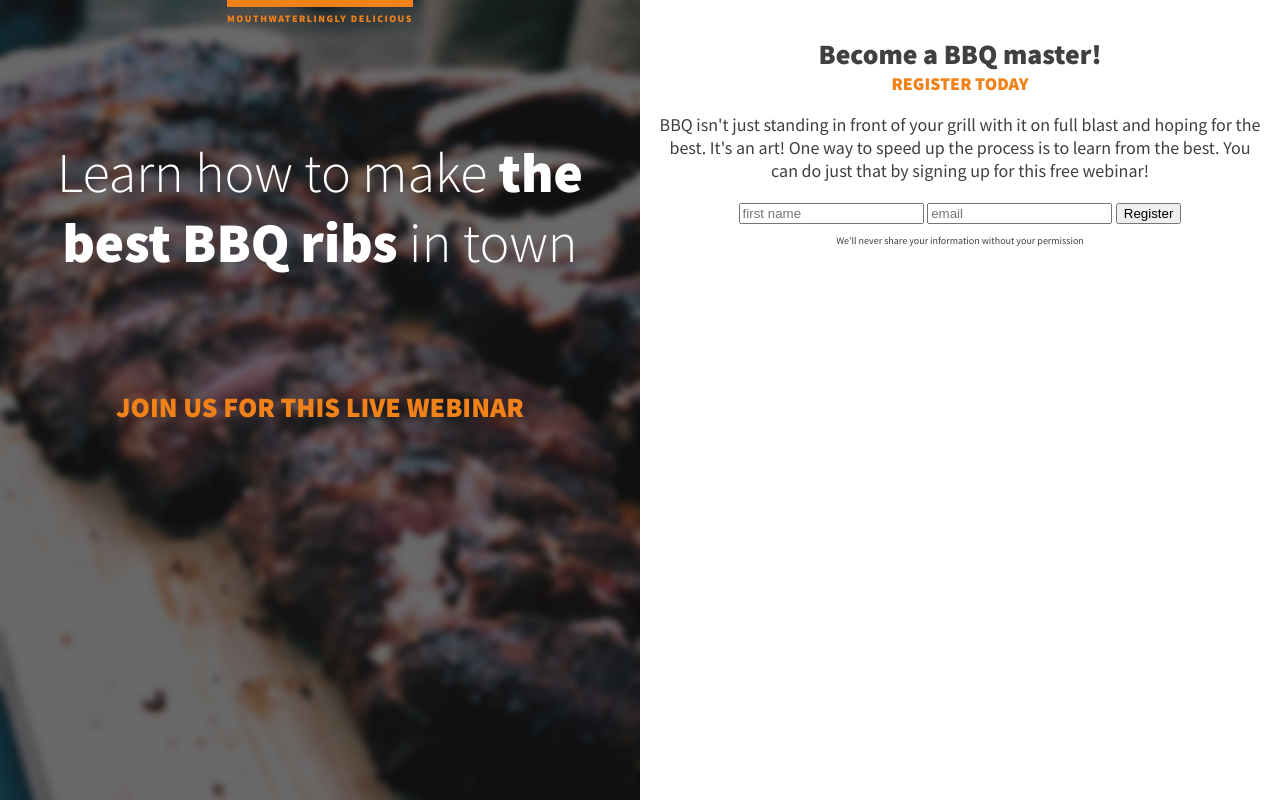
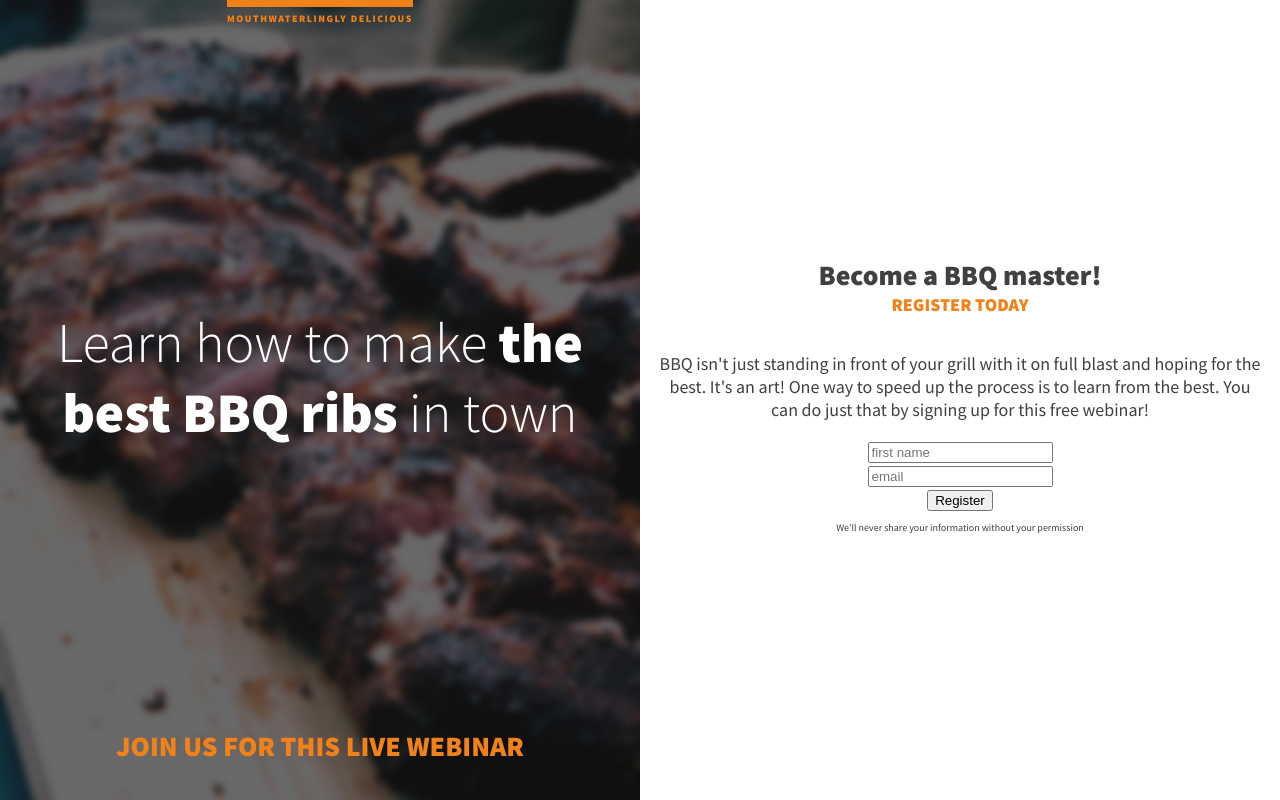
Before and after one commit to klezi10/new-landing-page, a plain HTML site: page index.html in a window 1280 px wide. Drawn offline with Linux system fonts and the light colour scheme.

Commit message:
changed some spacing on both sides of the container

```diff
--- a/style.css
+++ b/style.css
@@ -14,7 +14,7 @@ h1 {
   font-size: 2.25rem;
   font-weight: 300;
   color: white;
-  margin: 2em 0;
+  margin: 20px;
 }
 
 h1 + p {
@@ -67,11 +67,13 @@ h2 + p {
 .ad-part {
   display: flex;
   flex-direction: column;
+  justify-content: space-between;
   background-color: #404040;
   background-image: url(images/dark-ribs.jpg);
   background-position: center;
   background-size: cover;
   padding: 0 0.5em 2em;
+  min-height: 50vh;
 }
 
 .form-part {
@@ -90,6 +92,7 @@ h2 + p {
 
   h1 {
     font-size: 3.5rem;
+    margin: 0;
   }
 
   h2,
@@ -101,4 +104,15 @@ h2 + p {
   .form-part {
     width: 50%;
   }
+
+  .form-part {
+    display: flex;
+    flex-direction: column;
+    justify-content: center;
+  }
+
+  form {
+    width: 200px;
+    margin: 0 auto;
+  }
 }
```
